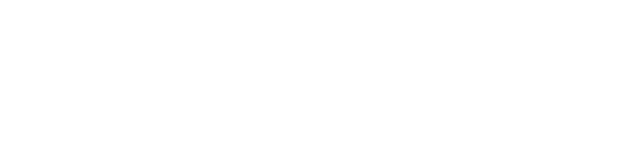
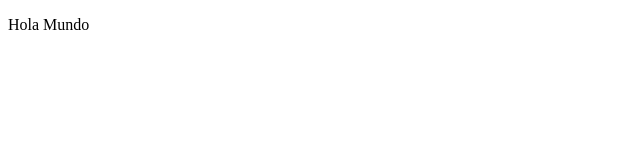
Before and after one commit to EnriquePerez24/html.page, a plain HTML site: page index.html in a window 1280 px wide. Shown: the whole page, without its empty margins (0-640 px from the left). Drawn offline with Linux system fonts and the light colour scheme.

Commit message:
First commit

```diff
--- a/index.html
+++ b/index.html
@@ -6,6 +6,9 @@
     <title>Document</title>
 </head>
 <body>
+    <div>
+        <p>Hola Mundo</p>
+    </div>
 
 </body>
 </html>
```
